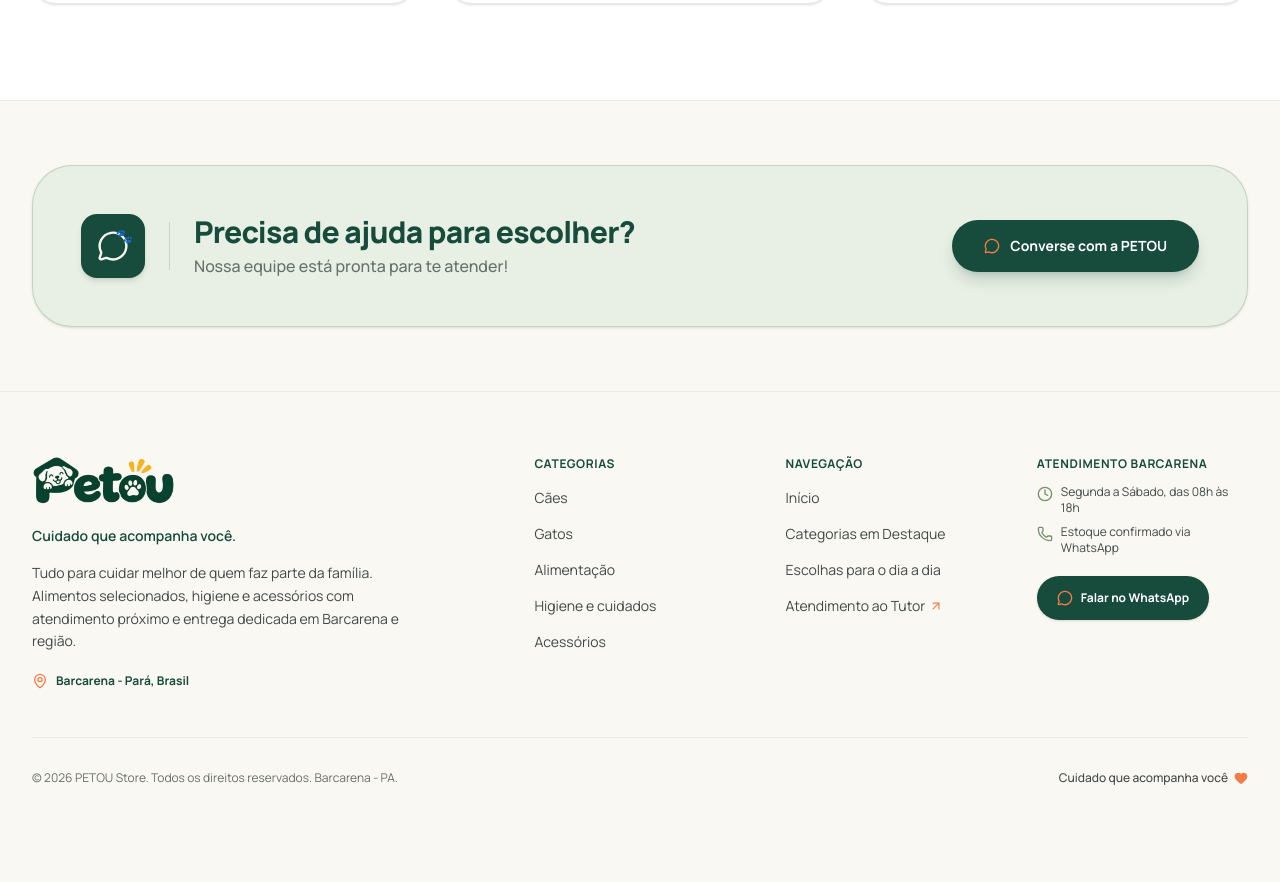
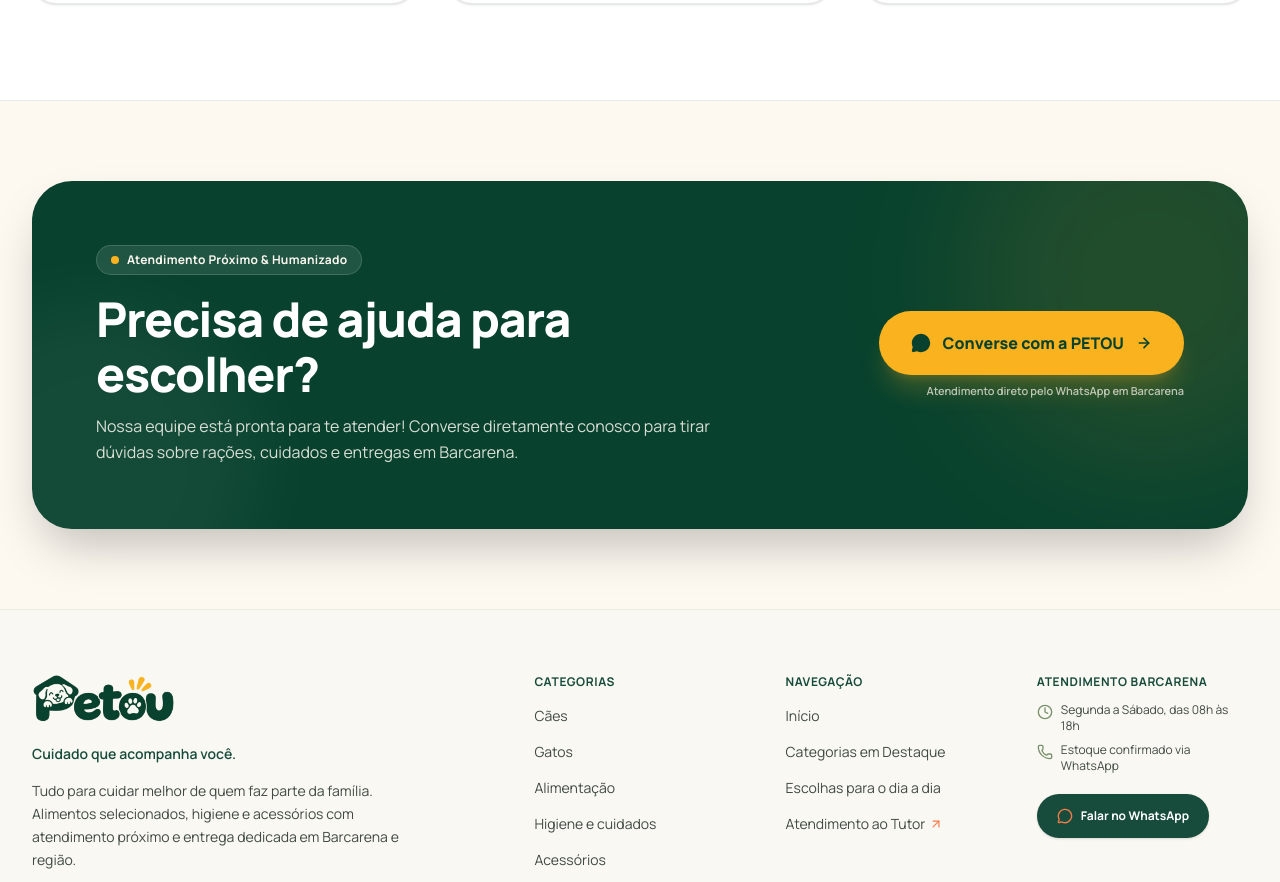
Before and after one commit to petoudelivery/petou, a Next.js app: page / in a window 1280 px wide. Shown: the part 3340-4222 px from the top of the page. Before the commit the page ends 4174 px from the top, so only its background shows below. Built offline with nearby package versions, Linux system fonts and the light colour scheme; no server answers; the database is empty.

Commit message:
feat: REDESIGN THE WHATSAPP SUPPORT SECTION ONLY

```diff
--- a/src/app/page.tsx
+++ b/src/app/page.tsx
@@ -726,49 +726,62 @@ export default function Home() {
 
         {/* =========================================================================
             7. ASSISTANCE BANNER
+            Redesigned WhatsApp Support Section:
+            - Official PETOU palette: #08422E main visual anchor, #FDF9F1, #FFFFFF, #FAB31F accent
+            - Refined composition with strong headline, welcoming copy and clear WhatsApp CTA
+            - Preserves exact WhatsApp number, URL and click behavior
            ========================================================================= */}
-        <section aria-labelledby="assistance-heading" className="py-14 sm:py-16 bg-[#FAF8F2]">
+        <section aria-labelledby="assistance-heading" className="py-16 sm:py-20 bg-[#FDF9F1]">
           <div className="max-w-7xl mx-auto px-4 sm:px-6 lg:px-8">
-            <div className="rounded-[2.5rem] bg-[#E8EFE5] border border-[#78916D]/30 p-8 sm:p-12 shadow-sm flex flex-col lg:flex-row items-center justify-between gap-8">
+            <div className="relative rounded-[2.5rem] bg-[#08422E] text-[#FFFFFF] p-8 sm:p-12 lg:p-16 shadow-2xl overflow-hidden flex flex-col lg:flex-row items-center justify-between gap-8 sm:gap-10">
 
-              {/* Left Side: Chat-paw icon + Vertical Divider + Copy */}
-              <div className="flex flex-col sm:flex-row items-center gap-6 text-center sm:text-left">
+              {/* Decorative subtle ambient glows */}
+              <div
+                className="absolute -top-24 -right-24 w-96 h-96 rounded-full bg-[#FAB31F]/10 blur-3xl pointer-events-none"
+                aria-hidden="true"
+              />
+              <div
+                className="absolute -bottom-24 -left-24 w-80 h-80 rounded-full bg-[#FFFFFF]/5 blur-2xl pointer-events-none"
+                aria-hidden="true"
+              />
 
-                {/* Chat-Paw Icon */}
-                <div className="w-16 h-16 rounded-2xl bg-[#174C3C] text-[#FAF8F2] flex items-center justify-center shrink-0 shadow-md" aria-hidden="true">
-                  <div className="relative">
-                    <MessageCircle className="w-8 h-8 stroke-[1.8]" />
-                    <span className="absolute -top-1 -right-1 text-sm select-none">🐾</span>
-                  </div>
+              {/* Left Side: Badge + Strong Headline + Supporting Text */}
+              <div className="relative z-10 text-center lg:text-left max-w-2xl">
+                <div className="inline-flex items-center gap-2 px-3.5 py-1.5 rounded-full bg-[#FFFFFF]/10 border border-[#FFFFFF]/15 text-[#FDF9F1] text-xs font-bold tracking-wide mb-4">
+                  <span className="w-2 h-2 rounded-full bg-[#FAB31F]" aria-hidden="true" />
+                  <span>Atendimento Próximo & Humanizado</span>
                 </div>
 
-                {/* Vertical Divider */}
-                <div className="hidden sm:block h-12 w-px bg-[#78916D]/30" aria-hidden="true" />
+                <h2
+                  id="assistance-heading"
+                  className="text-3xl sm:text-4xl lg:text-5xl font-black text-[#FFFFFF] tracking-tight leading-[1.15]"
+                >
+                  Precisa de ajuda para escolher?
+                </h2>
 
-                {/* Copy */}
-                <div>
-                  <h2 id="assistance-heading" className="text-2xl sm:text-3xl font-black text-[#174C3C] tracking-tight">
-                    Precisa de ajuda para escolher?
-                  </h2>
-                  <p className="text-sm sm:text-base text-[#66716A] mt-1 font-medium">
-                    Nossa equipe está pronta para te atender!
-                  </p>
-                </div>
+                <p className="text-sm sm:text-base text-[#FDF9F1]/85 mt-3 leading-relaxed">
+                  Nossa equipe está pronta para te atender! Converse diretamente conosco para tirar dúvidas sobre rações, cuidados e entregas em Barcarena.
+                </p>
               </div>
 
-              {/* Right Side: Dark green pill button "Converse com a PETOU" */}
-              <div className="shrink-0 w-full sm:w-auto">
+              {/* Right Side: Prominent WhatsApp CTA Button */}
+              <div className="relative z-10 shrink-0 w-full sm:w-auto flex flex-col items-center sm:items-end">
                 <a
                   href={`https://wa.me/${cleanNumber}?text=${encodeURIComponent(
                     "Olá, equipe PETOU! Preciso de ajuda para escolher o melhor produto para meu pet em Barcarena."
                   )}`}
                   target="_blank"
                   rel="noopener noreferrer"
-                  className="w-full sm:w-auto inline-flex items-center justify-center gap-2.5 px-8 py-4 rounded-full bg-[#174C3C] text-[#FFFFFF] font-bold text-sm hover:bg-[#174C3C]/90 active:scale-95 transition-all shadow-lg shadow-[#174C3C]/20 min-h-[48px] focus-visible:outline-2 focus-visible:outline-[#174C3C]"
+                  className="w-full sm:w-auto inline-flex items-center justify-center gap-3 px-8 py-4.5 sm:py-5 rounded-full bg-[#FAB31F] text-[#08422E] hover:bg-[#FAB31F]/90 active:scale-95 font-black text-sm sm:text-base transition-all shadow-xl shadow-[#FAB31F]/20 min-h-[52px] focus-visible:outline-2 focus-visible:outline-[#FFFFFF] text-center"
                 >
-                  <MessageCircle className="w-4 h-4 text-[#F47C49]" aria-hidden="true" />
+                  <MessageCircle className="w-5 h-5 fill-current" aria-hidden="true" />
                   <span>Converse com a PETOU</span>
+                  <ArrowRight className="w-4 h-4 stroke-[2.5]" aria-hidden="true" />
                 </a>
+
+                <span className="text-[11px] font-semibold text-[#FDF9F1]/70 mt-2 text-center sm:text-right">
+                  Atendimento direto pelo WhatsApp em Barcarena
+                </span>
               </div>
 
             </div>
```
